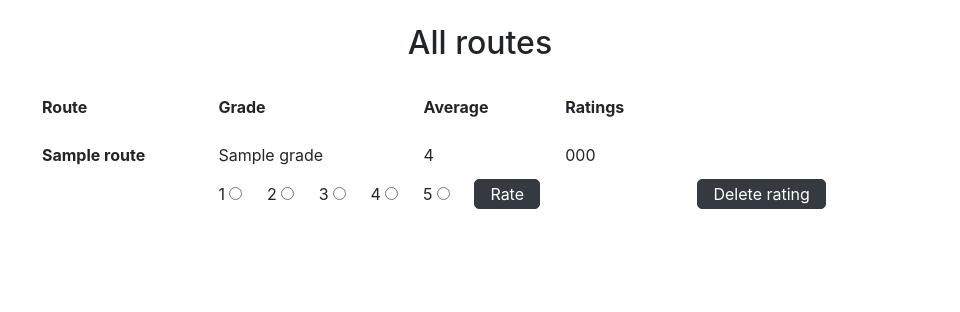
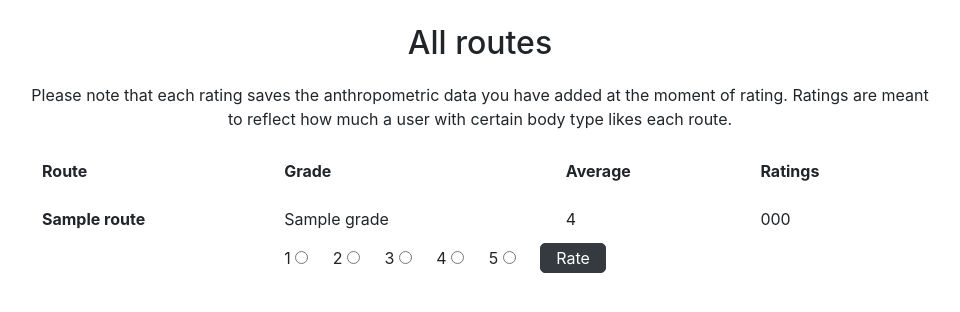
Before and after one commit to sainikumara/morpho, a Flask app: template application/templates/routes/list.html in a window 1280 px wide. Shown: the part 63-375 px from the top of the page, without its empty margins (160-1120 px from the left). Run offline with Flask 2, Linux system fonts and the light colour scheme; the template is opened without the code that fills it: values that come from a table or form of the project are taken from there, most other values are stand-ins (such as "Sample title", 1, 10 or a date in 2020); some libraries are stand-ins or nearby versions.

Commit message:
korjaa reittilistauksen tyylit

```diff
--- a/application/static/css/main.css
+++ b/application/static/css/main.css
@@ -77,7 +77,7 @@ input[type=radio] {
 }
 
 /* tables */
-.table {
+.table, #table-width-p {
   max-width: 100vw;
 }
 .table th {
@@ -92,7 +92,7 @@ input[type=radio] {
   text-align: left;
 }
 @media only screen and (min-width: 900px) {
-  .table {
+  .table, #table-width-p {
     width: 900px;
     margin-left: auto;
     margin-right: auto;
--- a/application/templates/routes/list.html
+++ b/application/templates/routes/list.html
@@ -1,5 +1,10 @@
 {% extends "layout.html" %} {% block body %}
 <h2>All routes</h2>
+<p class="centered" id="table-width-p">
+  Please note that each rating saves the anthropometric data you have added at
+  the moment of rating. Ratings are meant to reflect how much a user with
+  certain body type likes each route.
+</p>
 <table class="table">
   <tr>
     <th>Route</th>
@@ -9,8 +14,6 @@
     {% if current_user.is_authenticated %}
     <th>You Rated</th>
     {% endif %}
-    <th></th>
-    <th></th>
   </tr>
   {% for route in routes %}
   <tr>
@@ -34,7 +37,7 @@
       </form>
       {% endif %}
     </td>
-    <td colspan=3 class="rate">
+    <td colspan="3" class="rate">
       <form
         method="POST"
         action="{{ url_for('ratings_create', route_id=route.id ) }}"
@@ -45,16 +48,16 @@
         <button type="submit">Rate</button>
       </form>
     </td>
-    <td colspan=1 class="delete-rating">
-        {% if route.own_rating_id(current_user) %}
+    {% if current_user.is_authenticated and route.own_rating_id(current_user) %}
+    <td colspan="1" class="delete-rating">
       <form
         method="POST"
         action="{{ url_for('ratings_delete', rating_id=route.own_rating_id(current_user) ) }}"
       >
         <button type="submit">Delete rating</button>
       </form>
+    </td>
     {% endif %}
-      </td>
   </tr>
   {% endfor %}
 </table>
```
Lines whose indentation alone changed are shown as unchanged.
